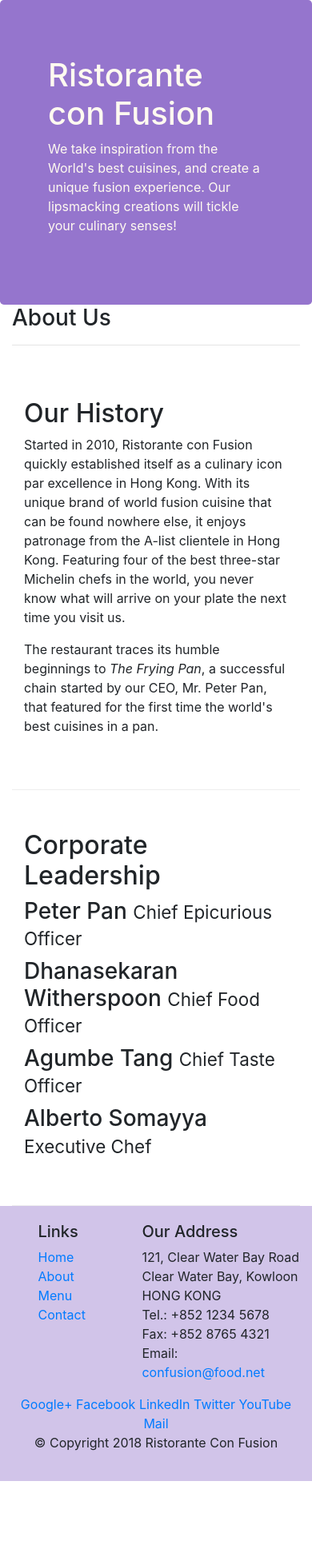
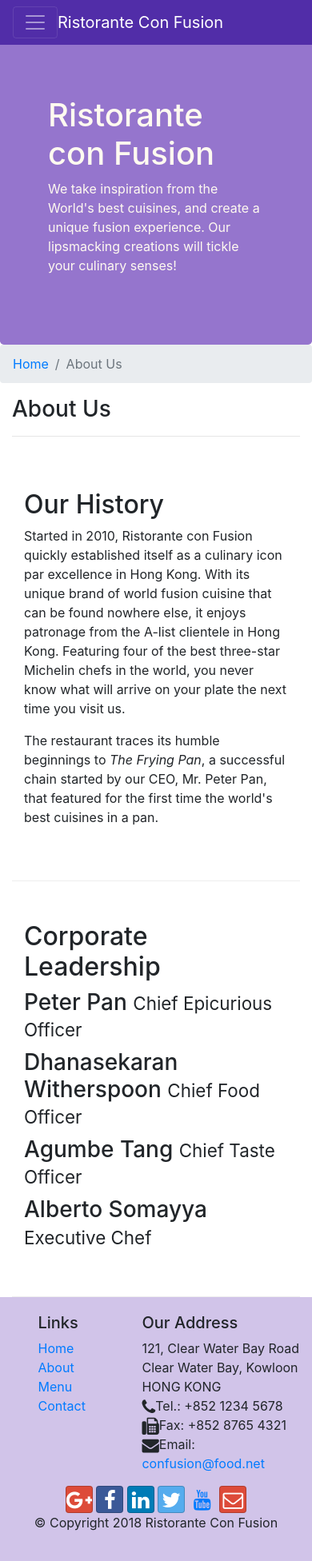
Before and after one commit to dkhoan8/Assignment1, a website: page index.html in a window 390 px wide. Shown: the whole page at 80% size. Before the commit the page ends 1852 px from the top, so only its background shows below. Drawn offline with nearby package versions, Linux system fonts and the light colour scheme.

Commit message:
Third Commit

```diff
--- a/css/styles.css
+++ b/css/styles.css
@@ -22,3 +22,12 @@
     border-bottom: 1px ridge;
     min-height:400px;
 }
+
+body{
+    padding: 50px 0px 0px 0px;
+    z-index: 0;
+}
+
+.navbar-dark{
+    background: #512dA8;
+}
--- a/index.html
+++ b/index.html
@@ -10,11 +10,29 @@
 
     <!--Bootstrap-->
     <link rel="stylesheet" href="node_modules/bootstrap/dist/css/bootstrap.min.css">
+    <link rel="stylesheet" href="node_modules/bootstrap/dist/js/bootstrap.min.js">
+    <link rel="stylesheet" href="node_modules/font-awesome/css/font-awesome.min.css">
+    <link rel="stylesheet" href="node_modules/bootstrap-social/bootstrap-social.css">
     <link rel="stylesheet" href="css/styles.css">
 </head>
 
 <body>
-
+    <nav class = "navbar navbar-dark navbar-expand-sm fixed-top">
+        <div class ="container">
+            <button class="navbar-toggler" type="button" data-toggle="collapse" data-target="#Navbar">
+                <span class="navbar-toggler-icon"></span>
+            </button>
+            <a class = "navbar-brand mr-auto" href = "./index.html">Ristorante Con Fusion</a>
+            <div class="collapse navbar-collapse" id="Navbar">
+                <ul class="navbar-nav mr-auto">
+                    <li class="nav-item active"><a class="nav-link" href="./index.html"><span class ="fa fa-home fa-lg"></span>Home</a></li>
+                    <li class="nav-item"><a class="nav-link" href="./aboutus.html"><span class ="fa fa-info fa-lg"></span>About</a></li>
+                    <li class="nav-item"><a class="nav-link" href="#"><span class ="fa fa-list fa-lg"></span>Menu</a></li>
+                    <li class="nav-item"><a class="nav-link" href="#"><span class ="fa fa-address-card fa-lg"></span>Contact</a></li>
+                </ul>
+            </div>
+        </div>
+    </nav>
     <header class="jumbotron">
         <div class="container">
             <div class="row row-header">
@@ -30,6 +48,10 @@
 
     <div class = "container">
         <div class = "row">
+            <ol class ="col-12 breadcrumb">
+                <li class = "breadcrumb-item"><a href = "./index.html">Home</a></li>
+                <li class = "breadcrumb-item active">About Us</li>
+            </ol>
             <div class = "col-12">
                <h3>About Us</h3>
                <hr>
@@ -69,7 +91,7 @@
                 <div class="col-4 offset-1 col-sm-2">
                     <h5>Links</h5>
                     <ul class="list-unstyled">
-                        <li><a href="#">Home</a></li>
+                        <li><a href="./index.html">Home</a></li>
                         <li><a href="#">About</a></li>
                         <li><a href="#">Menu</a></li>
                         <li><a href="#">Contact</a></li>
@@ -81,19 +103,19 @@
 		              121, Clear Water Bay Road<br>
 		              Clear Water Bay, Kowloon<br>
 		              HONG KONG<br>
-		              Tel.: +852 1234 5678<br>
-		              Fax: +852 8765 4321<br>
-		              Email: <a href="mailto:confusion@food.net">confusion@food.net</a>
+		              <i class ="fa fa-phone fa-lg"></i>Tel.: +852 1234 5678<br>
+		              <i class ="fa fa-fax fa-lg"></i>Fax: +852 8765 4321<br>
+		              <i class ="fa fa-envelope fa-lg"></i>Email: <a href="mailto:confusion@food.net">confusion@food.net</a>
 		           </address>
                 </div>
                 <div class="col-12 col-sm-4 align-self-center">
                     <div class="text-center">
-                        <a href="http://google.com/+">Google+</a>
-                        <a href="http://www.facebook.com/profile.php?id=">Facebook</a>
-                        <a href="http://www.linkedin.com/in/">LinkedIn</a>
-                        <a href="http://twitter.com/">Twitter</a>
-                        <a href="http://youtube.com/">YouTube</a>
-                        <a href="mailto:">Mail</a>
+                        <a class = "btn btn-social-icon btn-google" href="http://google.com/+"><i class ="fa fa-google-plus"></i></a>
+                        <a class = "btn btn-social-icon btn-facebook"href="http://www.facebook.com/profile.php?id="><i class ="fa fa-facebook fa-lg"></i></a>
+                        <a class = "btn btn-social-icon btn-linkedin"href="http://www.linkedin.com/in/"><i class ="fa fa-linkedin fa-lg"></i></a>
+                        <a class = "btn btn-social-icon btn-twitter"href="http://twitter.com/"><i class ="fa fa-twitter fa-lg"></i></a>
+                        <a class = "btn btn-social-icon btn-youtube"href="http://youtube.com/"><i class ="fa fa-youtube fa-lg"></i></a>
+                        <a class = "btn btn-social-icon btn-google" href="mailto:"><i class ="fa fa-envelope-o fa-lg"></i></a>
                     </div>
                 </div>
            </div>
@@ -105,6 +127,10 @@
         </div>
     </footer>
 
+    <!--Script-->
+    <script src="node_modules/jquery/dist/jquery.slim.min.js"></script>
+    <script src="node_modules/popper.js/dist/umd/popper.min.js"></script>
+    <script src="node_modules/bootstrap/dist/js/bootstrap.min.js"></script>
 </body>
 
 </html>
--- a/package.json
+++ b/package.json
@@ -5,6 +5,8 @@
   "main": "index.html",
   "dependencies": {
     "bootstrap": "^4.0.0",
+    "bootstrap-social": "^5.1.1",
+    "font-awesome": "^4.7.0",
     "jquery": "^3.3.1",
     "lite-server": "^2.4.0",
     "popper.js": "^1.12.9"
```
Also changed, not shown: Document.txt (added, +12 -0 lines), srcshot/xl.png (added), srcshot/xsm.png (added), 1 other file.
